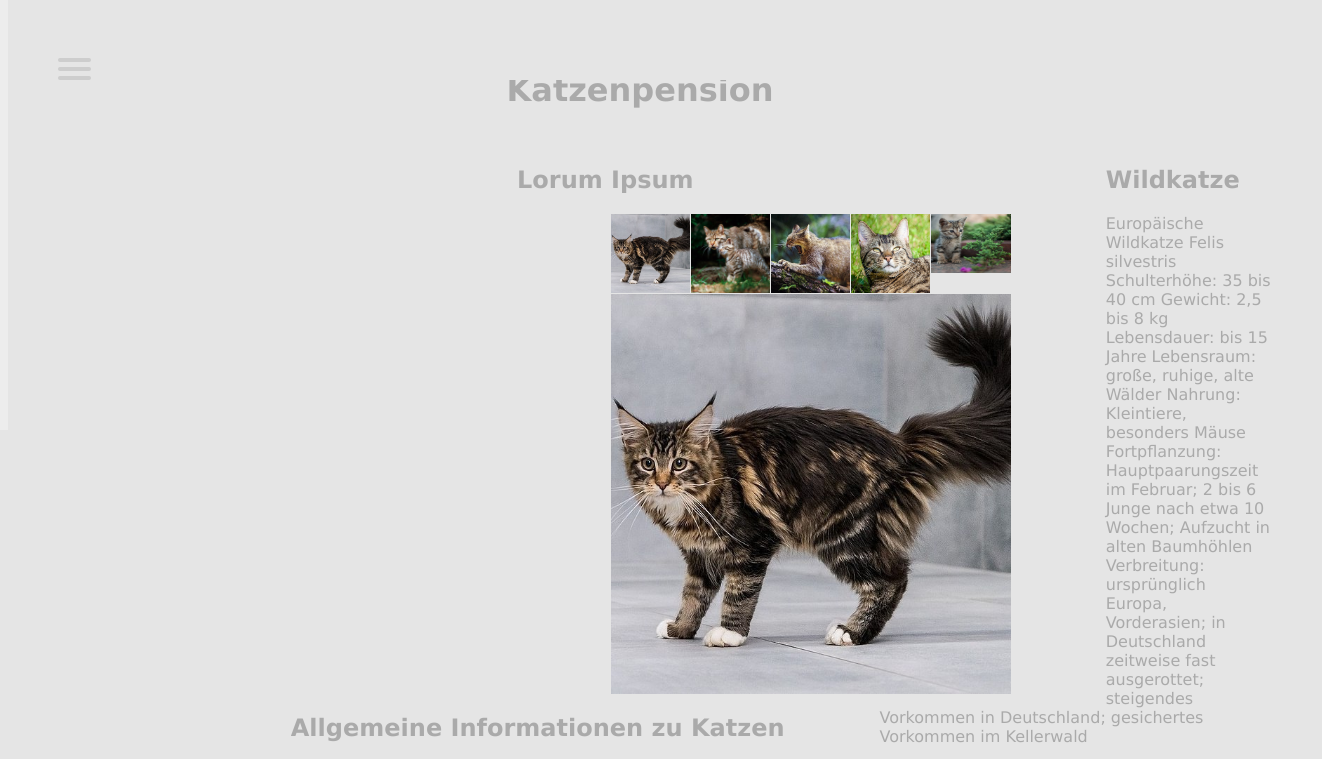
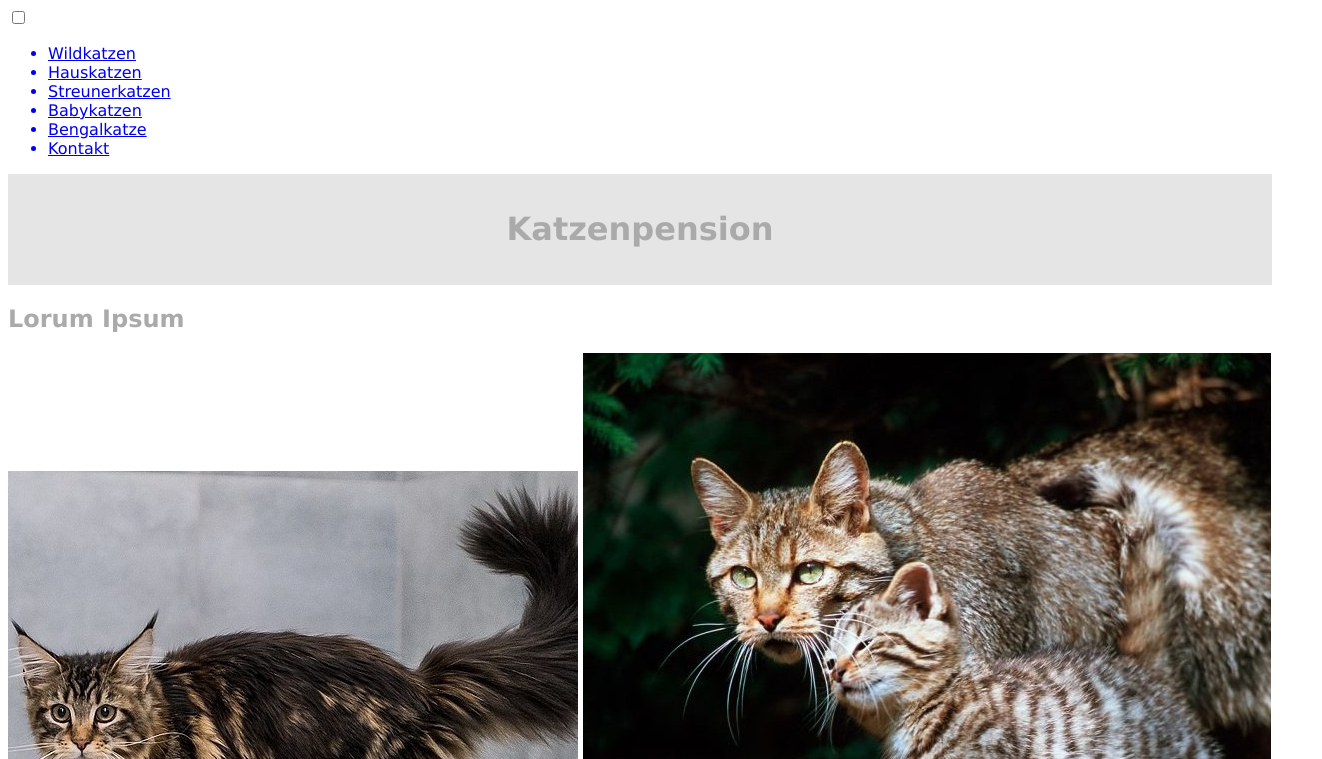
Before and after one commit to weiberta/weiberta.github.io, a plain HTML site: page Aufgabe_05/Aufgabe05.html in a window 1280 px wide. Shown: the top 759 px of the page, 1322 px wide, since content can reach past the window. Drawn offline with Linux system fonts and the light colour scheme.

Commit message:
Update stylesheet2.css

```diff
--- a/Aufgabe_05/stylesheet2.css
+++ b/Aufgabe_05/stylesheet2.css
@@ -1,232 +1,188 @@
-*{    background-color:#e5e5e5;}
+<!DOCTYPE html>
+<html xmlns="http://www.w3.org/1999/html">
+<head>
+    <meta charset="UTF-8">
+    <name="viewport" content="width=device-width, initial-scale=1.0">
+    <link rel="stylesheet" type="text/css" href="stylesheet.css">
+    <title> Katzenpension </title>
+</head>
+<header>
+    <nav role="navigation">
+        <div id="menuToggle">
 
-body
-{
+            <input type="checkbox"/>
 
-}
+            <span></span>
+            <span></span>
+            <span></span>
 
-a
-{
-    text-decoration: none;
-    color: #232323;
+            <ul id="menu">
+                <a href="#">
+                    <li>Wildkatzen</li>
+                </a>
+                <a href="#">
+                    <li>Hauskatzen</li>
+                </a>
+                <a href="#">
+                    <li>Streunerkatzen</li>
+                </a>
+                <a href="#">
+                    <li>Babykatzen</li>
+                </a>
+                <a href="#">
+                <li>Bengalkatze</li>
+                </a>
+                <a href="#">
+                    <li>Kontakt</li>
+                </a>
+            </ul>
+        </div>
+    </nav>
+</header>
 
-    transition: color 0.3s ease;
-}
+<body style="font-family:Verdana;color:#aaaaaa;">
 
-a:hover
-{
-    color: #ff001e;
-}
+<div style="background-color:#e5e5e5;padding:15px;text-align:center;">
+    <h1>Katzenpension</h1>
+</div>
 
-#menuToggle
-{
-    display: block;
-    position: relative;
-    top: 50px;
-    left: 50px;
+<div style="overflow:auto">
+    <div class="left">
+        ...<br>
+        ...<br>
 
-    z-index: 1;
-
-    -webkit-user-select: none;
-    user-select: none;
-}
-
-#menuToggle input
-{
-    display: block;
-    width: 40px;
-    height: 32px;
-    position: absolute;
-    top: -7px;
-    left: -5px;
-
-    cursor: pointer;
-
-    opacity: 0; /* hide this */
-    z-index: 2; /* and place it over the hamburger */
-
-    -webkit-touch-callout: none;
-}
-
-/*
- * Just a quick hamburger
- */
-#menuToggle span
-{
-    display: block;
-    width: 33px;
-    height: 4px;
-    margin-bottom: 5px;
-    position: relative;
-
-    background: #cdcdcd;
-    border-radius: 3px;
-
-    z-index: 1;
-
-    transform-origin: 4px 0px;
-
-    transition: transform 0.5s cubic-bezier(0.77,0.2,0.05,1.0),
-    background 0.5s cubic-bezier(0.77,0.2,0.05,1.0),
-    opacity 0.55s ease;
-}
-
-#menuToggle span:first-child
-{
-    transform-origin: 0% 0%;
-}
-
-#menuToggle span:nth-last-child(2)
-{
-    transform-origin: 0% 100%;
-}
-
-#menuToggle input:checked ~ span
-{
-    opacity: 1;
-    transform: rotate(45deg) translate(-2px, -1px);
-    background: #232323;
-}
+    </div>
 
 
-#menuToggle input:checked ~ span:nth-last-child(3)
-{
-    opacity: 0;
-    transform: rotate(0deg) scale(0.2, 0.2);
-}
+    <div style="overflow:auto">
+        <div class="left">
+
+        </div>
+
+        <div class="maina">
+            <h2>  </h2>
+            <div id="gal">
+                <a tabindex="0" href="#a1"><img src=" " /> </a>
+                <a tabindex="0" href="#a2"><img src="cat2.jpg" /> </a>
+                <a tabindex="0" href="#a3"><img src="cat3.jpg"/> </a>
+                <a tabindex="0" href="#a4"><img src="cat4.jpg" /> </a>
+                <a tabindex="0" href="#a5"><img src="cat8.jpg"/> </a>
 
 
-#menuToggle input:checked ~ span:nth-last-child(2)
-{
-    transform: rotate(-45deg) translate(0, -1px);
-}
-
-#menu
-{
-    position: absolute;
-    width: 300px;
-    margin: -100px 0 0 -50px;
-    padding: 125px 50px 50px;
-
-    background: #ededed;
-    list-style-type: none;
-    -webkit-font-smoothing: antialiased;
-
-    transform-origin: 0% 0%;
-    transform: translate(-100%, 0);
-
-    transition: transform 0.5s cubic-bezier(0.77,0.2,0.05,1.0);
-}
-
-#menu li
-{
-    padding: 10px 0;
-    font-size: 22px;
-}
 
 
-#menuToggle input:checked ~ ul
-{
-    transform: none;
-}
 
 
-.left {
-    float: left;
-    width:20%;
-    padding:15px;
-    margin-top:7px;
-    text-align:center;
-
-}
-
-.main {
-    float:left;
-    width:60%;
-    margin-left: auto;
-    margin-right: auto;
-
-}
-.right {
-    float:right;
-    width:20%;
-    padding:15px;
-    margin-top:7px;
-    text-align:center;
-}
-
-@media only screen and (max-width:620px) {
-    /* For mobile phones: */
-    .menu, .main, .right {
-        width:100%;
-    }
-}
-
-#gal {
-    width:400px;
-    overflow:hidden;
-    border:0;
-    display: block;
-    margin-left: auto;
-    margin-right: auto
-}
-#gal #ausgabe {
-    width:2000px;
-    float:left;
-    position:relative;left:0;
-    -moz-transition: 1s;
-    -o-transition: 1s;
-    -webkit-transition: 1s;
-}
-
-#gal a {
-    position:relative;
-    float:left;
-}
+                <div id="ausgabe">
+                    <img src="cat.jpg"/>
+                    <img src="cat2.jpg"/>
+                    <img src="cat3.jpg"/>
+                    <img src="cat4.jpg"/>
+                    <img src="cat8.jpg"/>
 
 
-#gal a + a + a + a + a img {
-    margin-right: 0;
-    width:80px;
-    height:59px;
-}
-#gal img {
-    width:400px;
-    float:left;
+                </div>
+            </div>
+        </div>
 
-}
+    <div class="main">
+        <aside>
+        <section0 class="texte">
+        <h2>Allgemeine Informationen zu Katzen</h2>
+        <p>Die Hauskatze ist die Haustierform der Falbkatze. Sie ist ein Fleischfresser und zählt zu den beliebtesten Heimtieren.
 
-#gal a img {
-    width:79px;
-    margin: 0 1px 1px 0;
-}
+            Umgangssprachlich wird das Wort Hauskatze für alle Katzen genutzt, die in mehr oder weniger direktem Kontakt mit Menschen leben. Die Fachsprache der Züchter und Zuchtverbände beschränkt den Begriff Hauskatze auf Tiere mit breiter Vielfalt von Wuchstypen und Fellfarben, die keiner bestimmten, durch gezielte und dokumentierte Züchtung entstandenen Katzenrasse angehören.
+            Die Merkmale der Hauskatze schwanken je nach Verbreitungsgebiet. Bei den gezüchteten Formen sind sie von den Rassestandards abhängig, bei den kulturfolgenden Hauskatzen unterliegen sie dem jeweiligen Selektionsdruck, der von den natürlichen Umweltbedingungen abhängt.
 
-#gal a:hover:before , #gal a:focus:before {
-    content:"";
-    position:absolute;
-    top:0;left:0;right:1px;bottom:1px;
-    background:#cdcdcd;
-}
+            Hauskatzen sind im Durchschnitt etwa 50 Zentimeter lang und 4 Kilogramm schwer mit einer großen Variationsbreite von ca. 2,5 kg bis ca. 8 kg. Männliche Tiere sind etwas größer als weibliche. Die Länge des Schwanzes beträgt etwa 25 bis 30 cm. Eine Ausnahme ist die schwanzlose Manx-Katze von der Insel Man. Die Schulterhöhe beträgt 30 bis 35 cm. In Verbreitungsgebieten mit kälterem Klima sind die Katzen allgemein schwerer und größer, in wärmeren Gebieten sind sie leichter. Die National Geographic Society (1981) gibt die durchschnittliche Kopf-Rumpf-Länge mehrerer beliebter Katzenrassen mit 46 cm und die Schwanzlänge mit 30 cm an. Der bisher schwerste dokumentierte Hauskater war der stark adipöse „Himmy“ aus Australien mit 21,2 kg
 
-#gal a:hover ~ #ausgabe , #gal a:focus ~ #ausgabe {
-    left:0;
-}
+        </p>
+    </section0>
+        </aside>
+    </div>
 
-#gal a + a:hover ~ #ausgabe , #gal a + a:focus ~ #ausgabe {
-    left:-400px;
-}
+    <div class="C">
+        <section1 class="texte">
+    <h2> Wildkatze </h2>
+    <p>
+        Europäische Wildkatze
+        Felis silvestris
+        Schulterhöhe: 35 bis 40 cm
+        Gewicht: 2,5 bis 8 kg
+        Lebensdauer: bis 15 Jahre
+        Lebensraum: große, ruhige, alte Wälder
+        Nahrung: Kleintiere, besonders Mäuse
+        Fortpflanzung: Hauptpaarungszeit im Februar; 2 bis 6 Junge nach etwa 10 Wochen; Aufzucht in alten Baumhöhlen
+        Verbreitung: ursprünglich Europa, Vorderasien; in Deutschland zeitweise fast ausgerottet; steigendes Vorkommen in Deutschland; gesichertes Vorkommen im Kellerwald
 
-#gal a + a + a:hover ~ #ausgabe , #gal a + a + a:focus ~ #ausgabe {
-    position:relative;
-    left:-800px;
-}
+    </p>
+<section1>
+</div>
+    <div class="C">
+        <section2 class="texte">
+        <h2> Hauskatze </h2>
+        <p>
+            Die Hauskatze ist keine Katzenrasse im eigentlichen Sinne. In den meisten Fällen werden die Katzen, die es in den unterschiedlichsten Wuchstypen und Farbvarianten gibt, der Rasse EKH (Europäisch Kurzhaar) zugeordnet. Ihre Abstammung haben Hauskatzen von den Wildkatzen. Sie haben sich im Verlauf der Evolution immer mehr an das Leben mit uns Menschen angepasst und sind heutzutage vollkommen domestiziert.
+        </p>
+        </section2>
+    </div>
 
-#gal a + a + a + a:hover ~ #ausgabe , #gal a + a + a + a:focus ~ #ausgabe {
-    position:relative;
-    left:-1200px;
-}
+        <div class="C">
+            <section6 class="texte">
+        <h2> Streunerkatze</h2>
+        <p>
+            In Großstädten, ländlichen Gegenden und in Gewerbegebieten streunen die Katzen auf der Suche nach Nahrung und Unterschlupf umher. All diese Katzen waren einmal Haustiere, die ausgesetzt und sich selbst überlassen wurden. In deutschen Haushalten leben über 12 Millionen Katzen, die von ihren Besitzern zumeist gut versorgt werden.
+        </p>
+            </section6>
+    </div>
 
-#gal a +  a + a + a + a:hover ~ #ausgabe , #gal a +  a + a + a + a:focus ~ #ausgabe {
-    position:relative;
-    left:-1600px;
-}
+        <div class="C">
+            <section3 class="texte">
+        <h2>Babykatze </h2>
+        <p>
+            Wer die Wahl hat, hat bekanntlich die Qual: „Eine Rassekatze oder einen echten Mischling? Vom qualifizierten Züchter oder lieber von privat?“
+            Viele Fragen, die Du Dir erst einmal durch den Kopf gehen lassen solltest, bevor Du Dich überstürzt hinreißen lässt, oder, weil gerade nach der Paarungszeit der Katzen – also im Frühjahr oder Herbst – ein Überangebot an jungen Kätzchen herrscht.
+            </section3>
+        </p>
+    </div>
+
+    <div class="C">
+        <section4 class="texte">
+        <h2> Bengalkatze </h2>
+        <p>
+            Die Bengal hat ein außergewöhnlich elegantes Fellmuster aus fein gezeichneten Rosetten (Kreisen). Es sieht einem Leopardenfell zum Verwechseln ähnlich! Auch wenn die Katze durch ihren schlanken Körper und dem hübschen Äußeren sehr anmutig wirkt: Sie ist alles andere als „etepetete“ (= zimperplich, geziert), sondern eher so etwas wie eine Leistungssportlerin unter den Katzen.
+        </p>
+        </section4>
+    </div>
+
+    <div>
+        <h2> </h2>
+        <p>
+
+        </p>
+    </div>
+
+        <div class="C">
+            <section5 class="texte">
+        <h2>Tiger</h2>
+        <p>
+            Der Tiger (Panthera tigris) ist eine in Asien verbreitete Großkatze. Er ist aufgrund seiner Größe und des charakteristischen dunklen Streifenmusters auf goldgelbem bis rotbraunem Grund unverwechselbar. Es gibt acht bis neun Unterarten, die als Festlandsunterarten und Inselunterarten unterschieden werden.
+
+        </p>
+            </section5>
+    </div>
+
+<footer>
+    <div class="right">
+        <h2>Kontakt</h2>
+        <p>Hochschule Furtwangen
+            Robert-Gerwig-Platz 1
+            78120 Furtwangen
+
+            E-Mail: angelina.weibert@hs-furtwangen.de</p>
+    </div>
+</footer>
+</div>
+</div>
+</body>
+</html>
```
